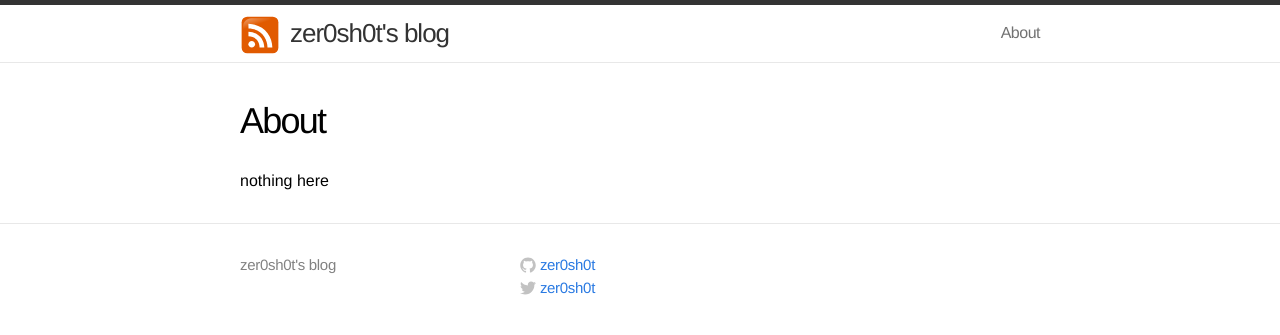
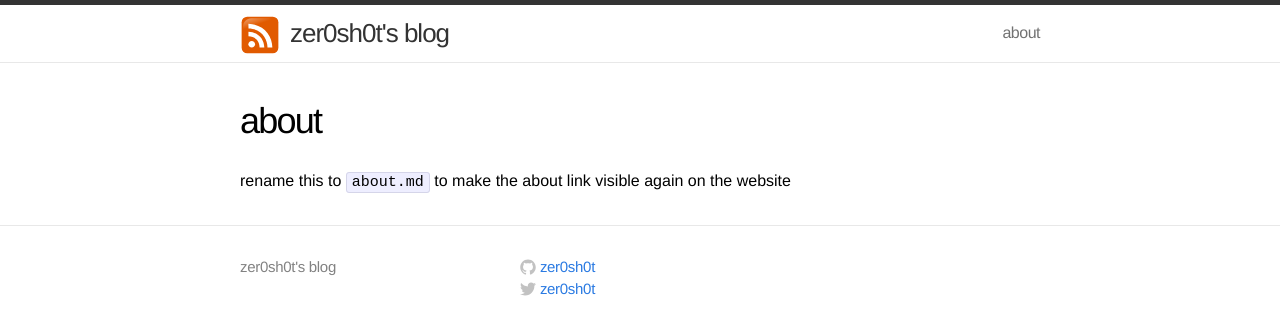
Before and after one commit to zer0sh0t/zer0sh0t.github.io, a Jekyll site: the page built from not_about.md, in a window 1280 px wide. Shown: the top 335 px of the page. Built offline with Jekyll 4.4.1, drawn with Linux system fonts in a browser that asks for light colours.

Commit message:
updating not_about

```diff
--- a/not_about.md
+++ b/not_about.md
@@ -1,8 +1,8 @@
 ---
 layout: page
-title: About
+title: about
 permalink: /about/
 includelink: true
 ---
 
-nothing here
+rename this to `about.md` to make the about link visible again on the website
```
